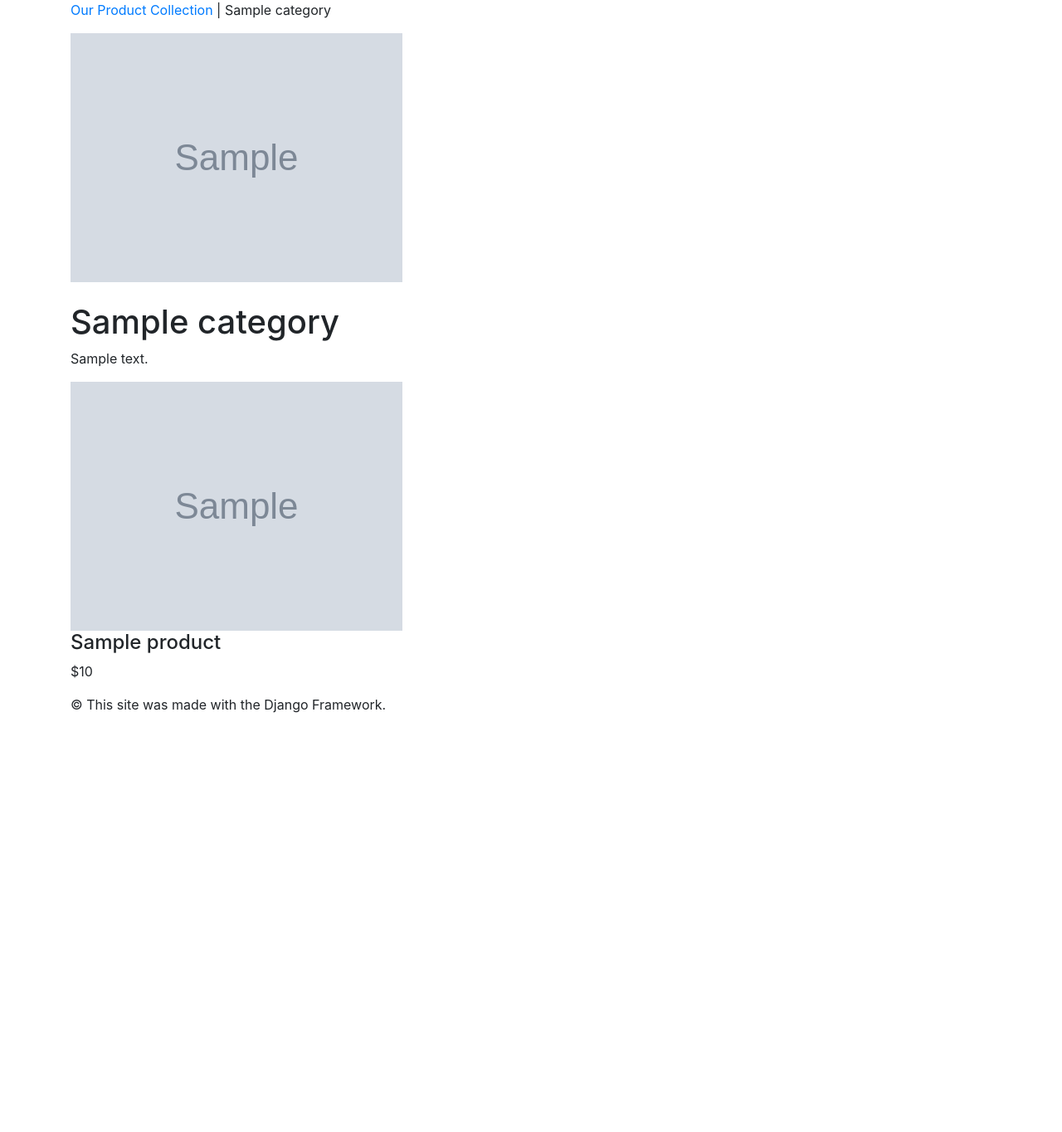
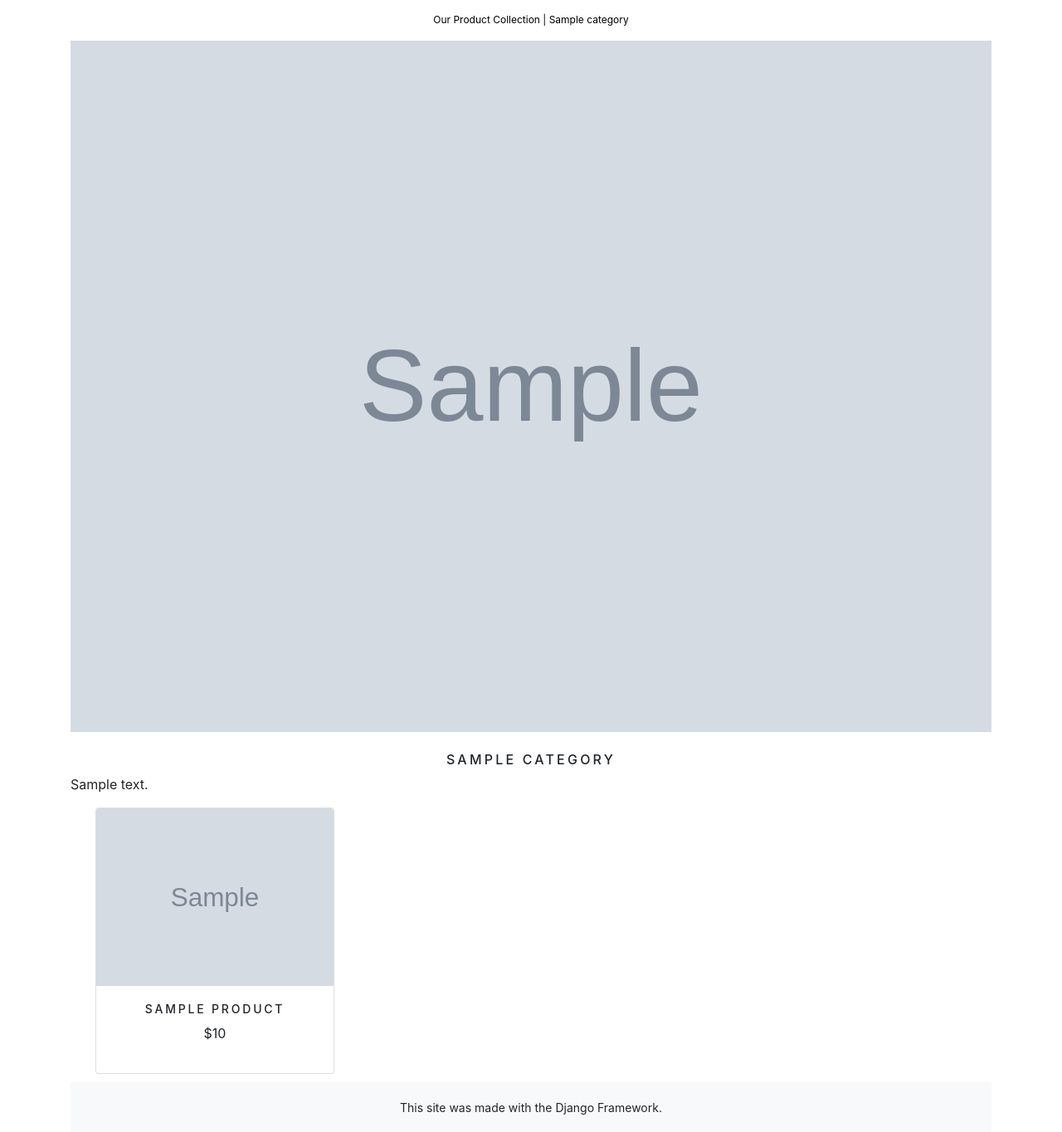
Before and after one commit to ckd1618/django_cart, a Django app: template myenvironment/perfectcushion/shop/templates/shop/category.html in a window 1280 px wide. Shown: the part 184-1548 px from the top of the page at 83% size. Before the commit the page ends 1043 px from the top, so only its background shows below. Run offline with Django 3.2, Linux system fonts and the light colour scheme; the template is opened without the code that fills it: most values are stand-ins (such as "Sample title", 1, 10 or a date in 2020); grey boxes marked "Sample" are stand-in pictures; some libraries are stand-ins or nearby versions.

Commit message:
added bootstrap to webpages

```diff
--- a/myenvironment/perfectcushion/shop/templates/base.html
+++ b/myenvironment/perfectcushion/shop/templates/base.html
@@ -8,6 +8,7 @@
   <meta name="viewport" content="width=device-width, initial-scale=1, shrink-to-fit=no">
   <!-- 1. acquire the viewport meta tag from getboostrap.com -->
   <meta name="description" content="{% block metadescription %} {% endblock %}">
+  <link href="https://fonts.googleapis.com/css?family=Roboto" rel="stylesheet">
   <link rel="stylesheet" href="{% static 'css/custom.css' %}">
   <!-- placing custom.css above bootstrap.min.css will grant it priority -->
   <link rel="stylesheet" href="{% static 'css/bootstrap.min.css' %}">
--- a/myenvironment/perfectcushion/shop/templates/footer.html
+++ b/myenvironment/perfectcushion/shop/templates/footer.html
@@ -1,3 +1,3 @@
-<div>
-  <p>&copy; This site was made with the Django Framework.</p>
+<div class="footer navbar-fixed-bottom my_footer">
+  <p class="text-center">This site was made with the Django Framework.</p>
 </div>
--- a/myenvironment/perfectcushion/shop/templates/shop/category.html
+++ b/myenvironment/perfectcushion/shop/templates/shop/category.html
@@ -18,38 +18,38 @@
 {% block content %}
 
   {% if category %}
-  <div>
-    <div>
+  <div class="row my_row_class">
+    <div class="mx-auto">
       <p><a href="{% url 'shop:allProdCat' %}">Our Product Collection</a> | {{category.name}} </p>
     </div>
   </div>
   {% endif %}
-  <div>
+  <div class="mx-auto">
     {% if category %}
-      <img src="{{category.image.url}}" alt="{{category.name}}">
+      <img class="my_image" src="{{category.image.url}}" alt="{{category.name}}">
   </div>
   <br>
   <div>
-    <h1>{{category.name}}</h1>
-    <p>{{category.description}}</p>
+    <h1 class="text-center my_title">{{category.name}}</h1>
+    <p class="text-justify">{{category.description}}</p>
     </div>
     <div>
     {% else %}
-      <img src="{% static 'img/banner.jpg' %}" alt="Our Products Collection">
+      <img class="my_image my_image_padding" src="{% static 'img/banner.jpg' %}" alt="Our Products Collection">
     </div>
     <br>
     <div>
-      <h1>Our Collection of Pillows:</h1>
-      <p>Choose any of our selection of pillows. They are made of either high quality cotton or polyester, and can serve to make your moments of rest more immersing or to simply add to the theme of your home.</p>
+      <h1 class="text-center my_title" >Our Collection of Pillows:</h1>
+      <p class="text-justify" >Choose any of our selection of pillows. They are made of either high quality cotton or polyester, and can serve to make your moments of rest more immersing or to simply add to the theme of your home.</p>
     </div>
     {% endif %}
-    <div>
-      <div>
+    <div class="container">
+      <div class="row mx-auto">
         {% for product in products %}
-          <div>
-            <div>
-              <a href="{{product.get_url}}"><img src="{{product.image.url}}" alt="{{product.name}}"></a>
-              <div>
+          <div class="my_bottom_margin col-9 col-sm-12 col-md-4 col-md-12 col-lg-4">
+            <div class="card text-center" style="width: 18rem;">
+              <a href="{{product.get_url}}"><img class="card-img-top my_image" src="{{product.image.url}}" alt="{{product.name}}"></a>
+              <div class="card-body">
                 <h4>{{product.name}}</h4>
                 <p> ${{product.price}}</p>
               </div>
--- a/myenvironment/perfectcushion/static/css/custom.css
+++ b/myenvironment/perfectcushion/static/css/custom.css
@@ -1,3 +1,7 @@
+body {
+  font-family: 'Roboto', sans-serif;
+}
+/* navbar */
 .nav-item {
   letter-spacing: .2em;
   font-size: 14px;
@@ -8,3 +12,70 @@
   letter-spacing: .2em;
   text-transform: uppercase;
 }
+/* Footer */
+.my_footer {
+  background-color: #f8f9fa;
+  height: 60px;
+}
+.my_footer p {
+  padding-top: 20px;
+  font-size: 14px;
+}
+/* Category page */
+.my_row_class {
+  padding-top: 15px;
+}
+.my_row_class .mx-auto p {
+  color: #000;
+  font-size: 12px;
+}
+.my_row_class .mx-auto p a {
+  color: #000;
+  font-size: 12px;
+  text-decoration: none;
+}
+.my_image {
+  width: 100%;
+  height: auto;
+}
+.my_title {
+  font-size: 16px;
+  text-transform: uppercase;
+  letter-spacing: .2em;
+}
+.my_image_padding {
+  padding-top: 5px;
+}
+.my_bottom_margin {
+  margin-bottom: 10px;
+}
+.card-body h4 {
+  font-size: 14px;
+  text-transform: uppercase;
+  letter-spacing: .2em;
+}
+
+/* the product page */
+.my_prod_row_class {
+  padding-top: 15px;
+  padding-bottom: 20px;
+}
+.my_prod_row_class .mx-auto p {
+  color: #000;
+  font-size: 12px;
+}
+.my_prod_row_class .mx-auto p a {
+  color: #000;
+  font-size: 12px;
+  text-decoration: none;
+}
+.my_prod_title {
+  font-size: 16px;
+  text-transform: uppercase;
+  letter-spacing: .2em;
+  padding-top: 15px;
+  padding-bottom: 10px;
+}
+.my_prod_text {
+  padding-right: 20px;
+}
```
Also changed, not shown: myenvironment/perfectcushion/shop/templates/shop/product.html (+14 -12 lines), README.md, myenvironment/perfectcushion/db.sqlite3.
